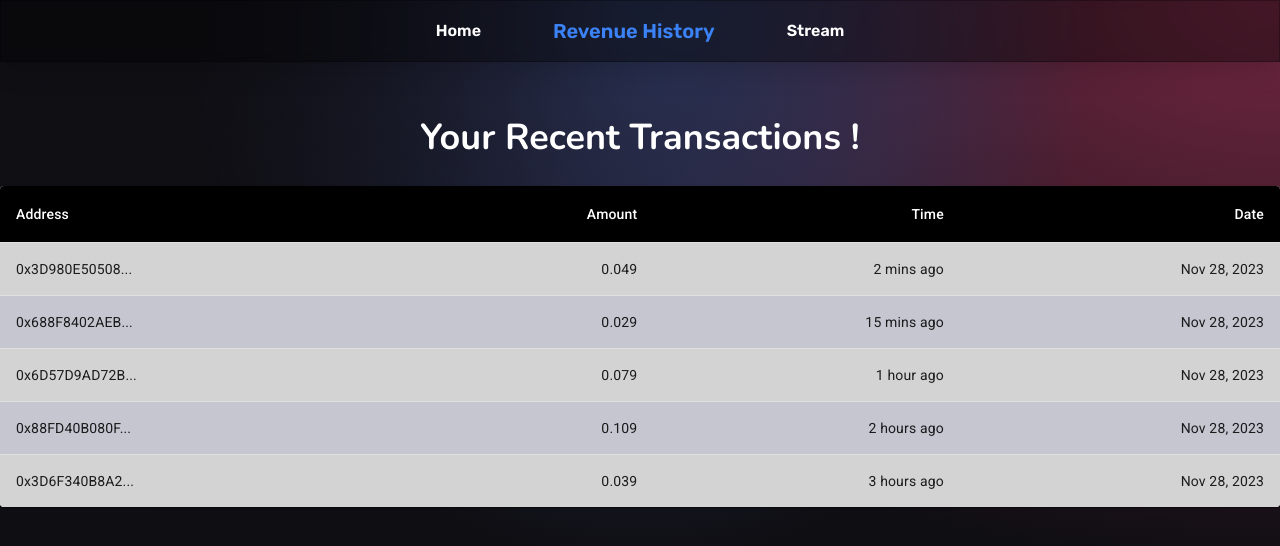
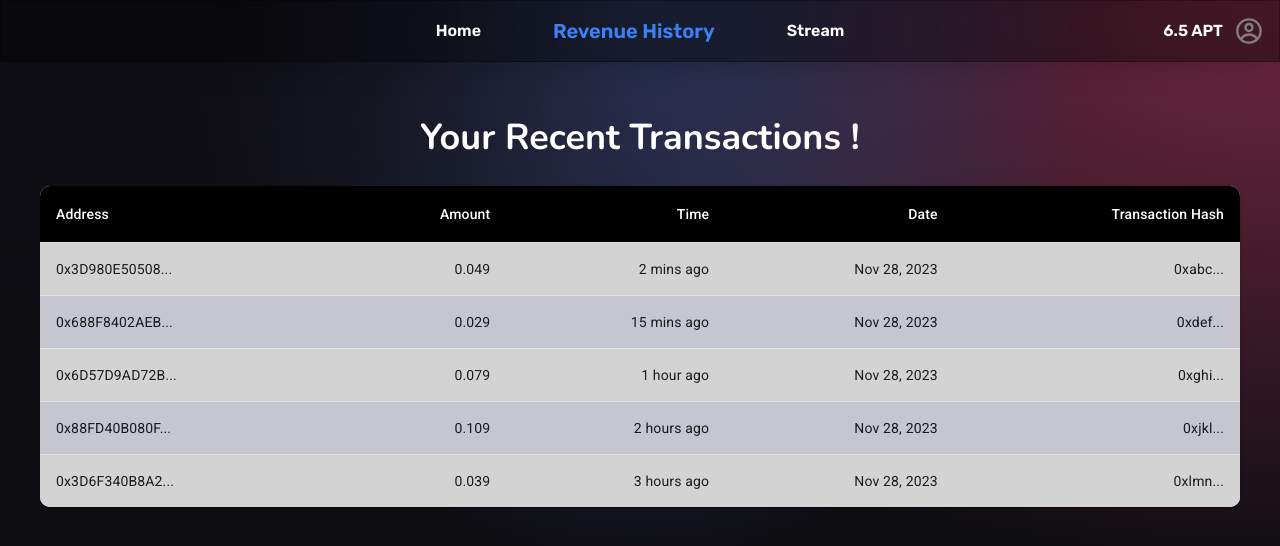
Before and after one commit to girinath2805/InterIIT-Aptos-PS-frontend, a React (Vite) app: page /streamerhome/revenuehistory in a window 1280 px wide. Shown: the top 546 px of the page. Built offline with nearby package versions, Linux system fonts and the light colour scheme.

Commit message:
navbar profile commit

```diff
--- a/src/components/Navbar.jsx
+++ b/src/components/Navbar.jsx
@@ -1,27 +1,80 @@
-import React,{useState} from 'react'
-import {HiMenuAlt4} from 'react-icons/hi'
-import {AiOutlineClose} from 'react-icons/ai'
+import React, { useState, useEffect, useRef } from 'react'
+import { HiMenuAlt4 } from 'react-icons/hi'
+import { AiOutlineClose } from 'react-icons/ai'
 import { NavLink } from 'react-router-dom';
 import { CgProfile } from "react-icons/cg";
+import { MdOutlineContentCopy } from "react-icons/md";
 
 
 const NavBarItem = ({ title, classprops }) => (
   <li className={`mx-4 cursor-pointer ${classprops}`}>
-      <NavLink to={`/streamerhome/${title.replace(/\s+/g, '').toLowerCase()}`} className={({ isActive }) => (isActive ? 'font-bold text-xl ease-in transform transition duration-500 scale-110 text-blue-500' : 'inactive-link text-grey transform transition duration-500 hover:scale-110 hover:text-blue-500 ease-in')}>{title}</NavLink>
+    <NavLink to={`/streamerhome/${title.replace(/\s+/g, '').toLowerCase()}`} className={({ isActive }) => (isActive ? 'font-bold text-xl ease-in transform transition duration-500 scale-110 text-blue-500' : 'inactive-link text-grey transform transition duration-500 hover:scale-110 hover:text-blue-500 ease-in')}
+      onClick={(e) => {
+        if (e.currentTarget.getAttribute("href") === window.location.pathname) {
+          e.preventDefault();
+        }
+      }}>{title}
+    </NavLink>
   </li>
 );
 
 
 
 const Navbar = () => {
-    const [toggleMenu, setToggleMenu] = useState(false);
+  const [toggleMenu, setToggleMenu] = useState(false);
+  const [showdropdown, setShowdropdown] = useState(false);
+  const [copySuccess, setCopySuccess] = useState('');
+  const dropdownRef = useRef(null);
+
+  useEffect(() => {
+    const handleClickOutside = (event) => {
+      if (dropdownRef.current && !dropdownRef.current.contains(event.target)) {
+        setShowdropdown(false);
+        setCopySuccess('');
+      }
+    }
+
+    document.addEventListener("mousedown", handleClickOutside);
+    return () => {
+      document.removeEventListener("mousedown", handleClickOutside);
+    }
+  }, [])
+
+  const copyToClipboard = async (text) => {
+    try {
+      await navigator.clipboard.writeText(text);
+      setCopySuccess('Copied!');
+    } catch (err) {
+      setCopySuccess('Failed to copy!');
+    }
+  }
+
   return (
     <nav className="w-full flex md:justify-center justify-between items-center p-4 black-glassmorphism font-head">
       <ul className="text-white md:flex hidden list-none flex-row justify-between items-center flex-initial gap-10">
-        {["Home", "Revenue History","Stream"].map((item, index) => (
+        {["Home", "Revenue History", "Stream"].map((item, index) => (
           <NavBarItem key={item + index} title={item} />
         ))}
       </ul>
+      <div className='absolute right-4 md:flex hidden text-white items-center'>
+        <span className='mx-3'>6.5 APT</span>
+        <div className='relative' ref={dropdownRef}>
+          <CgProfile fontSize={28} color='grey' className='cursor-pointer' onClick={() => setShowdropdown(!showdropdown)} />
+          {showdropdown && (
+            <div className='absolute right-0 mt-2 flex flex-row'>
+              {copySuccess && <span className='flex mr-3 mt-2.5 gap-1 h-min bg-white text-black rounded-xl p-1 px-2'><MdOutlineContentCopy fontSize={20} className='mt-1' />{copySuccess}</span>}
+              <ul className=' w-48 bg-white rounded-md shadow-lg py-2 text-black z-10'>
+                <li className='text-sm px-4 py-2 hover:bg-gray-200' onMouseEnter={() => setCopySuccess('Copy')} onMouseLeave={() => setCopySuccess('')} onClick={() => copyToClipboard('0x3D6F340B8A2...')} style={{ cursor: copySuccess === 'Copied!' ? 'default' : 'pointer' }}>
+                  <span>0x3D6F340B8A2...</span>
+                </li>
+                <li className='cursor-pointer px-4 py-2 hover:bg-gray-200'>Update Profile</li>
+                <li className='cursor-pointer px-4 py-2 hover:bg-gray-200'>Logout</li>
+              </ul>
+            </div>
+          )}
+        </div>
+      </div>
+
 
       <div className="flex relative">
         {!toggleMenu && (
@@ -35,10 +88,30 @@ const Navbar = () => {
             className={`z-10 fixed -top-0 -right-2 p-3 w-[70vw] h-screen shadow-2xl md:hidden list-none
             flex flex-col justify-start items-end rounded-md blue-glassmorphism text-white ${toggleMenu ? 'animate-slide-in' : 'animate-slide-out'}`}
           >
-            {["Home","Revenue History","Stream"].map(
-              (item, index) => <NavBarItem key={item + index} title={item} classprops="my-2 text-lg" />,
+            {["Home", "Revenue History", "Stream"].map(
+              (item, index) => <NavBarItem key={item + index} title={item} classprops="my-2 text-lg"/>,
             )}
-            <CgProfile fontSize={28} color='grey' className='cursor-pointer absolute bottom-9 left-3' />
+            <div className='absolute flex flex-col bottom-9 left-3 gap-4'>
+              <span className='mx-2'>6.5 APT</span>
+              <div className='flex flex-row gap-6 items-center'>
+                <div className='relative flex flex-row items-center gap-3' ref={dropdownRef}>
+                  <CgProfile fontSize={28} color='white' className='cursor-pointer' onClick={() => setShowdropdown(!showdropdown)} />
+
+                  {showdropdown && (
+                    <div className='absolute bottom-[4rem] flex flex-row'>
+                      <ul className=' w-48 bg-white rounded-md shadow-lg py-2 text-black z-10'>
+                        <li className='cursor-pointer px-4 py-2 hover:bg-gray-200'>Update Profile</li>
+                        <li className='cursor-pointer px-4 py-2 hover:bg-gray-200'>Logout</li>
+                      </ul>
+                    </div>
+                  )}
+                  <span onMouseEnter={() => setCopySuccess('Copy')} onMouseLeave={() => setCopySuccess('')} onClick={() => copyToClipboard('0x3D6F340B8A2...')} style={{ cursor: copySuccess === 'Copied!' ? 'default' : 'pointer' }}>0x3D6F340B8A2... </span>
+                </div>
+                {copySuccess && <span className='flex gap-1 h-min bg-white text-black rounded-xl p-0.5 px-2'><MdOutlineContentCopy fontSize={20} className='mt-1' />{copySuccess}</span>}
+              </div>
+
+            </div>
+
           </ul>
 
         )}
--- a/src/components/RevenueHistory.jsx
+++ b/src/components/RevenueHistory.jsx
@@ -1,4 +1,4 @@
-import React from 'react'
+import React, { useState } from 'react'
 import { styled } from '@mui/material/styles';
 import Table from '@mui/material/Table';
 import TableBody from '@mui/material/TableBody';
@@ -7,6 +7,7 @@ import TableContainer from '@mui/material/TableContainer';
 import TableHead from '@mui/material/TableHead';
 import TableRow from '@mui/material/TableRow';
 import Paper from '@mui/material/Paper';
+import { MdOutlineContentCopy } from "react-icons/md";
 
 const StyledTableCell = styled(TableCell)(({ theme }) => ({
   [`&.${tableCellClasses.head}`]: {
@@ -31,17 +32,37 @@ const StyledTableRow = styled(TableRow)(({ theme }) => ({
   },
 }));
 
-function createData(address, amount, time, date) {
-  return { address, amount, time, date };
+function createData(address, amount, time, date, hash) {
+  return { address, amount, time, date, hash };
 }
 
 const rows = [
-  createData('0x3D980E50508...', 0.049, '2 mins ago', 'Nov 28, 2023'),
-  createData('0x688F8402AEB...', 0.029, '15 mins ago', 'Nov 28, 2023'),
-  createData('0x6D57D9AD72B...', 0.079, '1 hour ago', 'Nov 28, 2023'),
-  createData('0x88FD40B080F...', 0.109, '2 hours ago', 'Nov 28, 2023'),
-  createData('0x3D6F340B8A2...', 0.039, '3 hours ago', 'Nov 28, 2023'),
+  createData('0x3D980E50508...', 0.049, '2 mins ago', 'Nov 28, 2023', '0xabc...'),
+  createData('0x688F8402AEB...', 0.029, '15 mins ago', 'Nov 28, 2023', '0xdef...'),
+  createData('0x6D57D9AD72B...', 0.079, '1 hour ago', 'Nov 28, 2023', '0xghi...'),
+  createData('0x88FD40B080F...', 0.109, '2 hours ago', 'Nov 28, 2023', '0xjkl...'),
+  createData('0x3D6F340B8A2...', 0.039, '3 hours ago', 'Nov 28, 2023', '0xlmn...'),
 ];
+
+const CopyToClipboard = ({ text }) => {
+  const [copySuccess, setCopySuccess] = useState('');
+
+  const copyToClipboard = async () => {
+    try {
+      await navigator.clipboard.writeText(text);
+      setCopySuccess('Copied!');
+    } catch (err) {
+      setCopySuccess('Failed to copy!');
+    }
+  };
+
+  return (
+    <span onMouseEnter={() => setCopySuccess('Copy')} onMouseLeave={() => setCopySuccess('')} onClick={copyToClipboard} style={{ cursor: copySuccess === 'Copied!' ? 'default' : 'pointer' }}>
+      {text}
+      {copySuccess && <span className='ml-2 flex flex-row mt-2 gap-2 bg-black w-min text-gray-300 rounded-lg p-2'><MdOutlineContentCopy fontSize={20}/>{copySuccess}</span>}
+    </span>
+  );
+};
 
 const RevenueHistory = () => {
   return (
@@ -49,8 +70,8 @@ const RevenueHistory = () => {
       <div className='flex justify-center text-4xl font-extrabold mt-7 py-7 font-welcome'>
         Your Recent Transactions !
       </div>
-      <div>
-        <TableContainer component={Paper}>
+      <div className='mx-10'>
+        <TableContainer component={Paper} sx={{borderRadius:'10px'}}>
           <Table sx={{ minWidth: 700 }} aria-label="customized table">
             <TableHead>
               <TableRow>
@@ -58,17 +79,19 @@ const RevenueHistory = () => {
                 <StyledTableCell align="right">Amount</StyledTableCell>
                 <StyledTableCell align="right">Time</StyledTableCell>
                 <StyledTableCell align="right">Date</StyledTableCell>
+                <StyledTableCell align="right">Transaction Hash</StyledTableCell>
               </TableRow>
             </TableHead>
             <TableBody>
               {rows.map((row) => (
                 <StyledTableRow key={row.address}>
                   <StyledTableCell component="th" scope="row">
-                    {row.address}
+                    <CopyToClipboard text={row.address} />
                   </StyledTableCell>
                   <StyledTableCell align="right">{row.amount}</StyledTableCell>
                   <StyledTableCell align="right">{row.time}</StyledTableCell>
                   <StyledTableCell align="right">{row.date}</StyledTableCell>
+                  <StyledTableCell align="right"><a href={`https://aptoscan.com/tx/${row.hash}`} target="_blank" rel="noopener noreferrer">{row.hash}</a></StyledTableCell>
                 </StyledTableRow>
               ))}
             </TableBody>
--- a/src/container/StreamerHome.jsx
+++ b/src/container/StreamerHome.jsx
@@ -15,10 +15,12 @@ const StreamerHome = () => {
           classNames="page"
           timeout={300}
         >
-          <Routes location={location}>
-            <Route path='stream' element={<Stream/>}/>
-            <Route path='revenuehistory' element={<RevenueHistory/>}/>
-          </Routes>
+          <div style={{ minHeight: '100vh' }}>
+            <Routes location={location}>
+              <Route path='stream' element={<Stream/>}/>
+              <Route path='revenuehistory' element={<RevenueHistory/>}/>
+            </Routes>
+          </div>
         </CSSTransition>
       </TransitionGroup>
       {location.pathname === "/home" && (
--- a/src/index.css
+++ b/src/index.css
@@ -11,7 +11,7 @@
   }
 
   .blue-glassmorphism {
-    background: rgb(39, 51, 89, 0.4);
+    background: rgb(39, 51, 89, 0.7);
     border-radius: 16px;
     box-shadow: 0 4px 30px rgba(0, 0, 0, 0.2);
     backdrop-filter: blur(5px);
```
